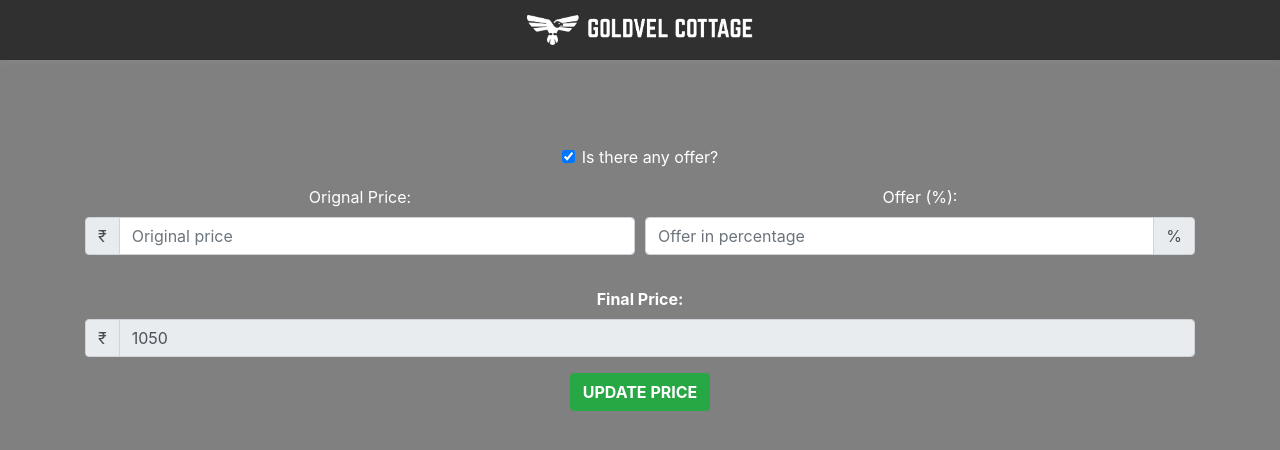
After one commit to Sarath81198/GoldvelCottage-Web, a PHP site: page /admin/dashboard.php in a window 1280 px wide. The commit adds this page. Shown: the top 450 px of the page. Run offline with PHP 8.4, Linux system fonts and the light colour scheme; some libraries are stand-ins or nearby versions.

Commit message:
Admin page added and one room form added with validations

```diff
--- /dev/null
+++ b/admin/dashboard.php
@@ -0,0 +1,164 @@
+<?php
+
+$rooms_final_price['double_bed_ac'] = 1050;
+$rooms_final_price['single_bed_ac'] = 840;
+
+$rooms_final_price['double_bed_non_ac'] = 630;
+$rooms_final_price['single_bed_non_ac'] = 455;
+
+
+?>
+<!doctype html>
+<html lang="en">
+
+<head>
+    <!-- Required meta tags -->
+    <meta charset="utf-8">
+    <meta name="viewport" content="width=device-width, initial-scale=1, shrink-to-fit=no">
+
+    <!-- Bootstrap CSS -->
+    <link rel="stylesheet" href="https://maxcdn.bootstrapcdn.com/bootstrap/4.0.0/css/bootstrap.min.css" integrity="sha384-Gn5384xqQ1aoWXA+058RXPxPg6fy4IWvTNh0E263XmFcJlSAwiGgFAW/dAiS6JXm" crossorigin="anonymous">
+    <link rel="stylesheet" href="https://use.fontawesome.com/releases/v5.7.0/css/all.css" integrity="sha384-lZN37f5QGtY3VHgisS14W3ExzMWZxybE1SJSEsQp9S+oqd12jhcu+A56Ebc1zFSJ" crossorigin="anonymous">
+    <link href="https://maxcdn.bootstrapcdn.com/font-awesome/4.7.0/css/font-awesome.min.css" rel="stylesheet" integrity="sha384-wvfXpqpZZVQGK6TAh5PVlGOfQNHSoD2xbE+QkPxCAFlNEevoEH3Sl0sibVcOQVnN" crossorigin="anonymous">
+    <link href="./../favicon.ico" rel="icon" type="image/x-icon" />
+    <link rel="stylesheet" href="https://unpkg.com/leaflet@1.3.1/dist/leaflet.css" integrity="sha512-Rksm5RenBEKSKFjgI3a41vrjkw4EVPlJ3+OiI65vTjIdo9brlAacEuKOiQ5OFh7cOI1bkDwLqdLw3Zg0cRJAAQ==" crossorigin="" />
+    <script src="https://unpkg.com/leaflet@1.3.1/dist/leaflet.js" integrity="sha512-/Nsx9X4HebavoBvEBuyp3I7od5tA0UzAxs+j83KgC8PU0kgB4XiK4Lfe4y4cgBtaRJQEIFCW+oC506aPT2L1zw==" crossorigin=""></script>
+
+    <title>Goldvel Cottage</title>
+    <style>
+        html {
+            background-color: grey
+        }
+
+        .mt-100 {
+            margin-top: 100px;
+        }
+
+        label {
+            color: white
+        }
+    </style>
+</head>
+
+<body>
+    <div style="height: 60px; position:fixed; z-index:10000; background-color: #303030; width: 100%; box-shadow: 0px 1px 8px 0px #888888;">
+        <div class="row">
+            <div class="col-2"></div>
+            <div class="col-8">
+                <center><img src="./../img/logo/logo_name_white.png" style="height:30px;  margin-top:15px"></center>
+            </div>
+            <div class="col-2"></div>
+        </div>
+        <center>
+            <div class="container mt-100">
+                <div name="double_bed_ac">
+                    <form id="doubleBedAcForm">
+
+                        <div class="form-group">
+                            <div class="form-check">
+                                <input class="form-check-input" type="checkbox" id="doubleBedAcOffer" onchange="offerCheckbox('doubleBedAc')" checked>
+                                <label class="form-check-label" for="gridCheck">
+                                    Is there any offer?
+                                </label>
+                            </div>
+                        </div>
+                        <div id="doubleBedAcOfferDiv">
+                            <div class="form-row">
+                                <div class="form-group col-md-6">
+                                    <label for="inputEmail4">Orignal Price:</label>
+                                    <div class="input-group mb-3">
+                                        <div class="input-group-prepend">
+                                            <span class="input-group-text" id="basic-addon1">₹</span>
+                                        </div>
+                                        <input type="text" id="doubleBedAcOriginalPrice" class="form-control" placeholder="Original price" aria-label="original price" aria-describedby="basic-addon1" oninput="this.value = this.value.replace(/[^0-9.]/g, '').replace(/(\..*)\./g, '$1'); calculateFinalPrice('doubleBedAc')">
+                                    </div>
+                                </div>
+                                <div class="form-group col-md-6">
+                                    <label for="inputPassword4">Offer (%): </label>
+                                    <div class="input-group mb-3">
+                                        <input type="text" id="doubleBedAcOfferInput" class="form-control" placeholder="Offer in percentage" aria-label="offer" aria-describedby="basic-addon1" oninput="this.value = this.value.replace(/[^0-9.]/g, '').replace(/(\..*)\./g, '$1'); calculateFinalPrice('doubleBedAc')">
+                                        <div class="input-group-append">
+                                            <span class="input-group-text" id="basic-addon1">%</span>
+                                        </div>
+                                    </div>
+                                </div>
+                            </div>
+                        </div>
+                        <div class="form-group">
+                            <label for="inputAddress"><b>Final Price:</b></label>
+                            <div class="input-group mb-3">
+                                <div class="input-group-prepend">
+                                    <span class="input-group-text" id="basic-addon1">₹</span>
+                                </div>
+                                <input type="text" id="doubleBedAcFinalPriceInput" class="form-control" placeholder="Final price" aria-label="final price" aria-describedby="basic-addon1" value="<?php echo $rooms_final_price['double_bed_ac']; ?>" oninput="this.value = this.value.replace(/[^0-9.]/g, '').replace(/(\..*)\./g, '$1');" disabled>
+                            </div>
+                        </div>
+                        <button type="submit" class="btn btn-success"><b>UPDATE PRICE</b></button>
+                    </form>
+                </div>
+            </div>
+        </center>
+
+
+
+        <script>
+            function offerCheckbox(typeOfRoom) {
+
+                switch (typeOfRoom) {
+                    case 'doubleBedAc':
+                        offerCheckboxInput = document.getElementById("doubleBedAcOffer")
+                        offerDiv = document.getElementById("doubleBedAcOfferDiv")
+                        finalPriceInput = document.getElementById("doubleBedAcFinalPriceInput")
+                        form = document.getElementById("doubleBedAcForm")
+                        break;
+
+                    default:
+                        break;
+                }
+
+                if (offerCheckboxInput.checked) {
+                    offerDiv.style.display = "block"
+                    finalPriceInput.disabled = true
+                    form.reset()
+
+                } else {
+                    offerDiv.style.display = "none"
+                    finalPriceInput.disabled = false
+                    finalPriceInput.value = ""
+                }
+            }
+
+            function calculateFinalPrice(typeOfRoom) {
+                switch (typeOfRoom) {
+                    case 'doubleBedAc':
+                        var originalPrice = parseInt(document.getElementById("doubleBedAcOriginalPrice").value)
+                        var offerPercentage = parseInt(document.getElementById("doubleBedAcOfferInput").value)
+                        break;
+
+                    default:
+                        break;
+                }
+
+                deductingPrice = originalPrice * (offerPercentage / 100)
+                finalPrice = originalPrice - deductingPrice
+
+
+                switch (typeOfRoom) {
+                    case 'doubleBedAc':
+                        document.getElementById("doubleBedAcFinalPriceInput").value = finalPrice
+                        break;
+
+                    default:
+                        break;
+                }
+            }
+        </script>
+
+        <script type="text/javascript" src="./../main.js"></script>
+        <!-- Optional JavaScript -->
+        <script src="https://code.jquery.com/jquery-3.2.1.slim.min.js" integrity="sha384-KJ3o2DKtIkvYIK3UENzmM7KCkRr/rE9/Qpg6aAZGJwFDMVNA/GpGFF93hXpG5KkN" crossorigin="anonymous"></script>
+        <script src="https://cdnjs.cloudflare.com/ajax/libs/popper.js/1.12.9/umd/popper.min.js" integrity="sha384-ApNbgh9B+Y1QKtv3Rn7W3mgPxhU9K/ScQsAP7hUibX39j7fakFPskvXusvfa0b4Q" crossorigin="anonymous"></script>
+        <script src="https://maxcdn.bootstrapcdn.com/bootstrap/4.0.0/js/bootstrap.min.js" integrity="sha384-JZR6Spejh4U02d8jOt6vLEHfe/JQGiRRSQQxSfFWpi1MquVdAyjUar5+76PVCmYl" crossorigin="anonymous"></script>
+</body>
+
+</html>
--- a/style.css
+++ b/style.css
@@ -123,6 +123,9 @@ hr.divider {
   padding-top: 50px;
 }
 
+.mt-100{
+  margin-top:100px
+}
 .pt-25{
   padding-top: 25px
 }
```
Also changed, not shown: admin/admin.css (added, +88 -0 lines), admin/admin_action.php (added, +14 -0 lines), admin/login.php (added, +30 -0 lines), login.css (deleted, +0 -88 lines), login.php (deleted, +0 -45 lines).
